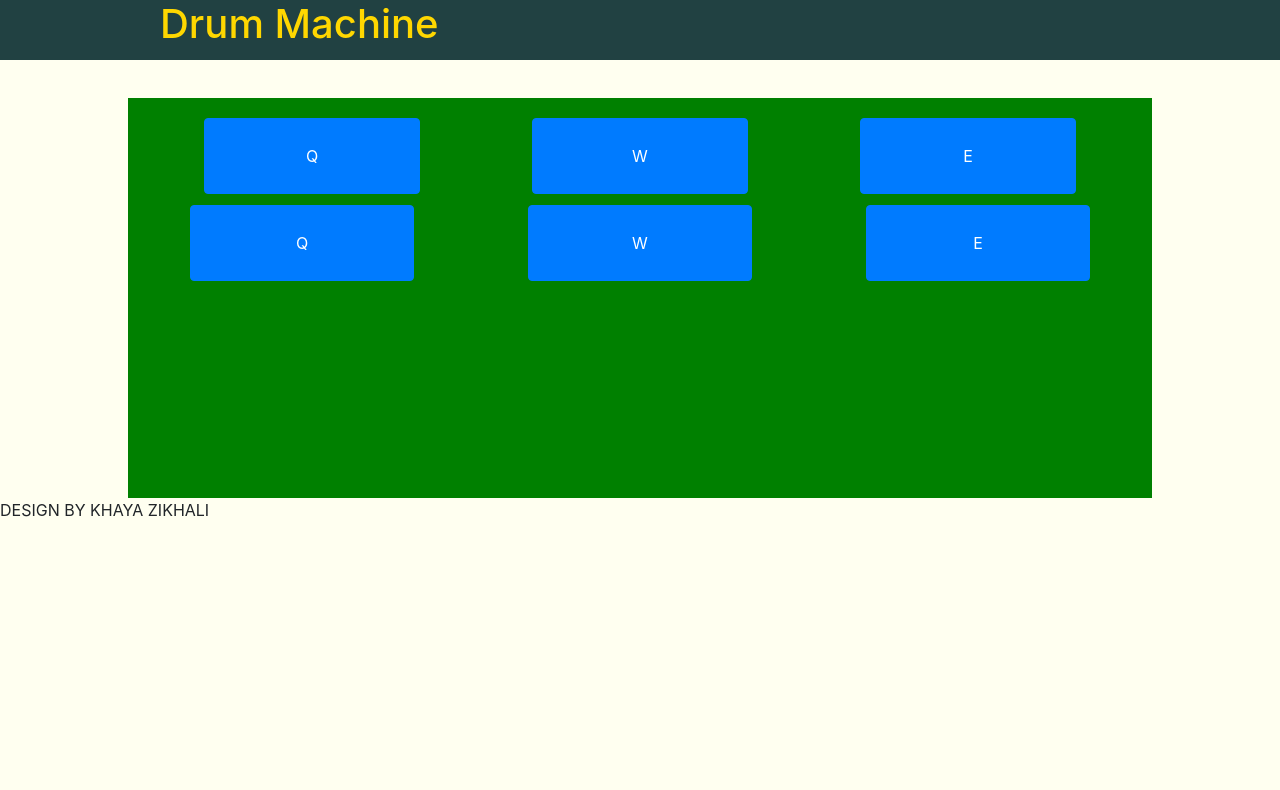
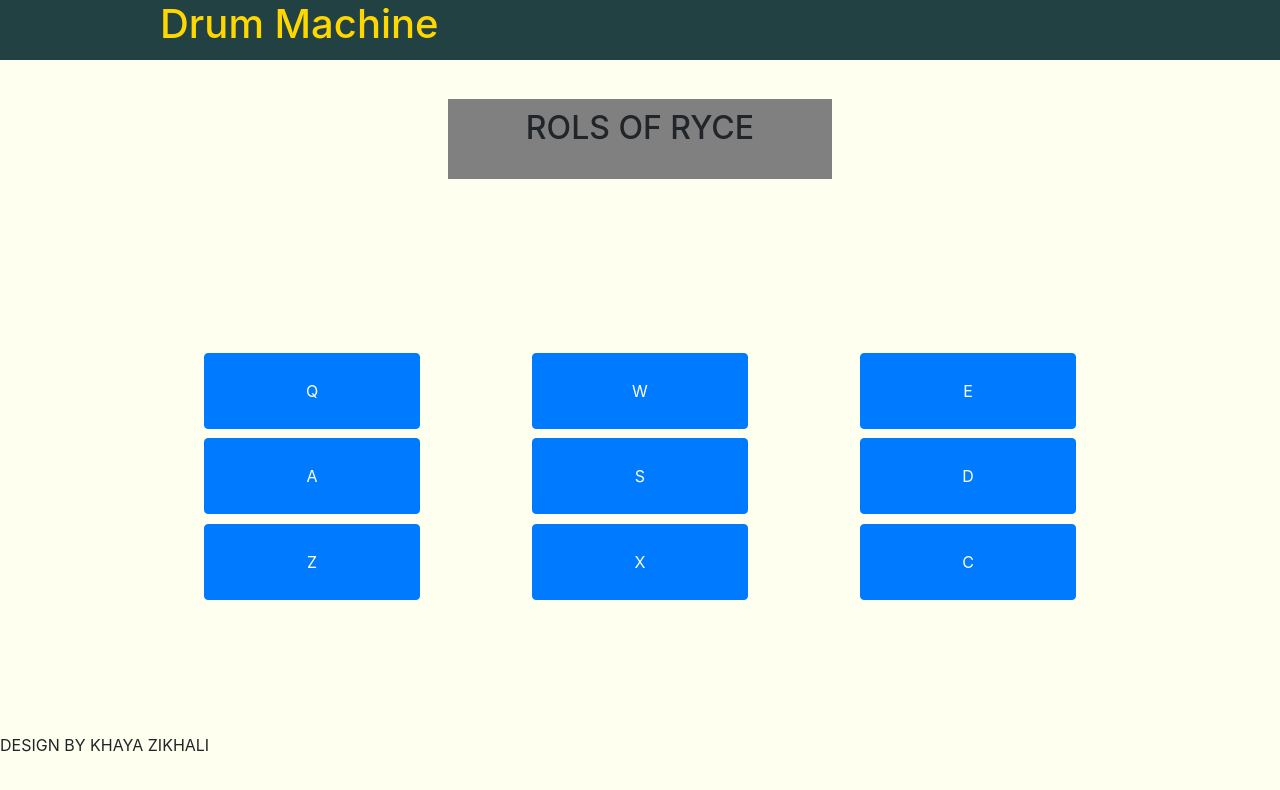
Before and after one commit to KhayaZikhali/drum-machine, a React (Create React App) app: page / in a window 1280 px wide. Shown: the top 790 px of the page. Built offline with nearby package versions, Linux system fonts and the light colour scheme.

Commit message:
Buttons
Updated buttons

```diff
--- a/src/App.css
+++ b/src/App.css
@@ -19,7 +19,7 @@ nav {
 }
 
 .pad {
-  background-color:green;
+  background-color:transparent;
   width:80vw;
   height:50vh;
   margin:auto;
@@ -28,7 +28,7 @@ nav {
 }
 
 .pad {
-  margin-top:50px;
+  margin-top:12%;
 }
 
 .btn-xl {
@@ -37,10 +37,19 @@ nav {
   border-radius: 10px;
   width:100%;
   height:200%;
+
 }
+#display {
+  width:30vw;
+  height: 10vh;
+  background-color:grey;
+  margin:auto;
+  margin-top:4%;
+  justify-content:center;
+  padding:10px;
+  text-align:center;
+  font-weight: bold;
 
-.contain {
-  margin: 10px;
 }
 
 .this {
--- a/src/button.js
+++ b/src/button.js
@@ -3,7 +3,6 @@ import './App.css'
 import 'bootstrap/dist/css/bootstrap.min.css';
 
 // create the class for the power button
-
 class MyComponent extends React.Component {
   //logic
   //result
@@ -13,67 +12,84 @@ class MyComponent extends React.Component {
     )
  }
 }
-
 // create a state with text in it
 // update that state when a buttton is clicked
 // render new state in div with id display
 //use bootstrap grid to align the buttons
 
-
-// use bootstrap
 class Pad extends React.Component {
   constructor(props) {
     super(props);
+    this.handleClick = this.handleClick.bind(this);
     this.state = {
-      quote: ' '
+      quote: 'ROLS OF RYCE'
     };
   }
 
-  sayHello() {
-    this.setState({
-      quote: "acne"
-    });
+  handleClick() {
+    this.setState(state => ({
+      quote : ""
+    }));
   }
 
   render() {
     return (
+      <div id="drum-machine">
+        <div class="container-fluid" id="display">
+          <h2 class="t">{this.state.quote}</h2>
+        </div>
       <div className="pad">
         {/* First row of buttons in the pad */}
        <div class="container">
         <div class="row">
           <div class=" container-xxl col-md-3 text-center">
-            <button class="btn btn-primary btn-xl">Q</button>
+            <button class="btn btn-primary btn-xl drumpad-Q" id="Q"onClick={()=>{this.setState(state => ({quote : "Trombone"}));}}>Q</button>
           </div>
            <div class="container-xxl col-md-3 text-center">
-             <button class="btn btn-primary btn-xl">W</button>
+             <button class="btn btn-primary btn-xl drumpad-W" id="W" onClick={()=>{this.setState(state => ({quote : "Snare"}));}}>W</button>
            </div>
            <div class=" container-xxl col-md-3 text-center">
-             <button class="btn btn-primary btn-xl">E</button>
+             <button class="btn btn-primary btn-xl drumpad-E" id="E" onClick={()=>{this.setState(state => ({quote : "PCWORLD"}));}}>E</button>
           </div>
           </div>
         </div>
+
         {/* Second row of buttons in the pad */}
-        <div>
+        <div class="container">
         <div class="row this" >
           <div class=" container-xxl col-md-3 text-center">
-            <button class="btn btn-primary btn-xl">Q</button>
+            <button class="btn btn-primary btn-xl drumpad-A" id="A" onClick={()=>{this.setState(state => ({quote : "EEVRYBI"}));}}>A</button>
           </div>
            <div class="container-xxl col-md-3 text-center">
-             <button class="btn btn-primary btn-xl">W</button>
+             <button class="btn btn-primary btn-xl drumpad-S" id="S" onClick={()=>{this.setState(state => ({quote : "LKMLKM"}));}}>S</button>
            </div>
            <div class=" container-xxl col-md-3 text-center">
-             <button class="btn btn-primary btn-xl">E</button>
+             <button class="btn btn-primary btn-xl drumpad-D" id="D" onClick={()=>{this.setState(state => ({quote : "LKNKNNNKL"}));}}>D</button>
           </div>
         </div>
         </div>
+
+        {/* Third row of buttons in the pad */}
+        <div class="container">
+        <div class="row this" >
+          <div class=" container-xxl col-md-3 text-center">
+            <button class="btn btn-primary btn-xl">Z</button>
+          </div>
+           <div class="container-xxl col-md-3 text-center">
+             <button class="btn btn-primary btn-xl">X</button>
+           </div>
+           <div class=" container-xxl col-md-3 text-center">
+             <button class="btn btn-primary btn-xl">C</button>
+          </div>
+        </div>
+        </div>
+      </div>
       </div>
     );
   }
 }
 // display
 export { MyComponent ,Pad}
-
-
 
          /*update the state of the quoteo on click and render the state in display
            use bootstrap grid to align items and use fa fas to add symbols in class
```
Also changed, not shown: 1 other file (tests, documents, lock files or other folders).
